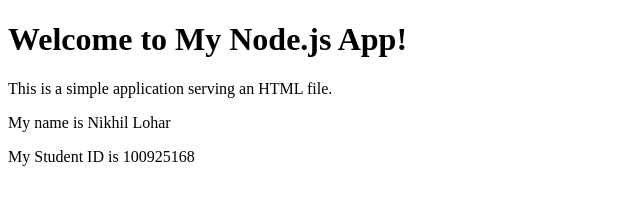
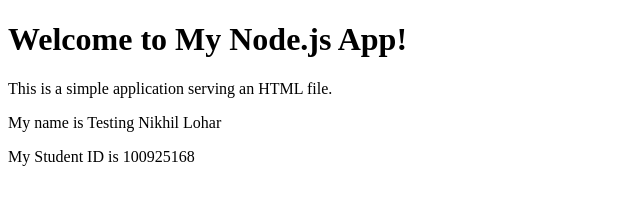
Before and after one commit to nikhil2297/midterm-nodejs, a website: page public/index.html in a window 1280 px wide. Shown: the full height of the page, 0-640 px from the left. Drawn offline with Linux system fonts and the light colour scheme.

Commit message:
adding index.html file

```diff
--- a/public/index.html
+++ b/public/index.html
@@ -9,7 +9,7 @@
 <body>
     <h1>Welcome to My Node.js App!</h1>
     <p>This is a simple application serving an HTML file.</p>
-    <p>My name is Nikhil Lohar</p>
+    <p>My name is Testing Nikhil Lohar</p>
     <p>My Student ID is 100925168</p>
 </body>
 </html>
```
